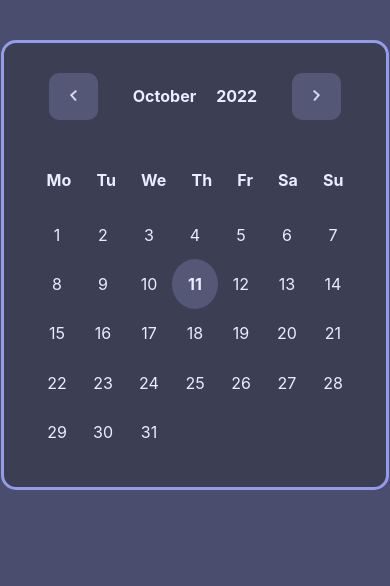
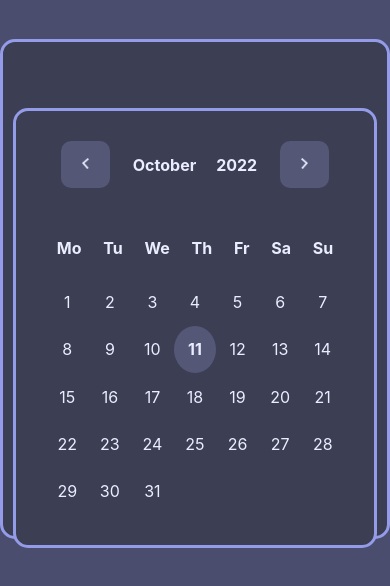
Before and after one commit to NARUDESIGNS/date-peeker, a React (Create React App) app: page / in a window 390 px wide. Shown: the top 586 px of the page. Built offline with nearby package versions, Linux system fonts and the light colour scheme.

Commit message:
adjusted App component and style

```diff
--- a/src/App.css
+++ b/src/App.css
@@ -1,3 +1,19 @@
 .App {
-  padding: 1px;
+  width: 100%;
+  max-width: 500px;
+  height: fit-content;
+  max-height: 500px;
+  border: 3px solid rgb(148, 156, 234, 52);
+  background-color: #3C3E53;
+  border-radius: 15px;
+  margin: 10% auto;
+  padding: 30px;
+  text-align: center;
 }
+
+@media only screen and (max-width: 500px) {
+  .App {
+    padding: 10px;
+    padding-top: 30px;
+  }
+}
--- a/src/App.js
+++ b/src/App.js
@@ -4,6 +4,7 @@ import Months from './components/Months';
 import Years from './components/Years';
 
 function App() {
+  console.log(Months);
   return (
     <div className="App">
       <Calendar />
```
